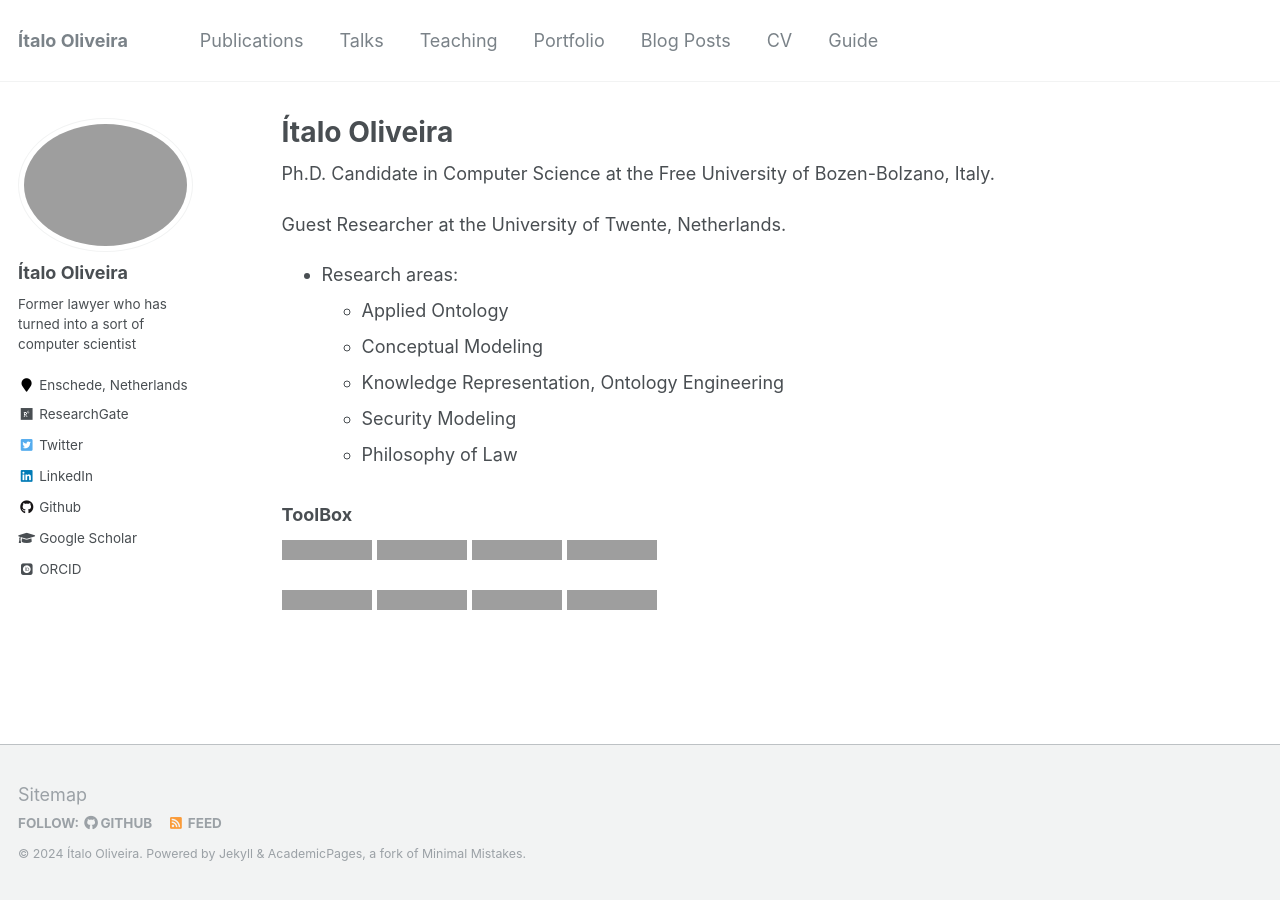
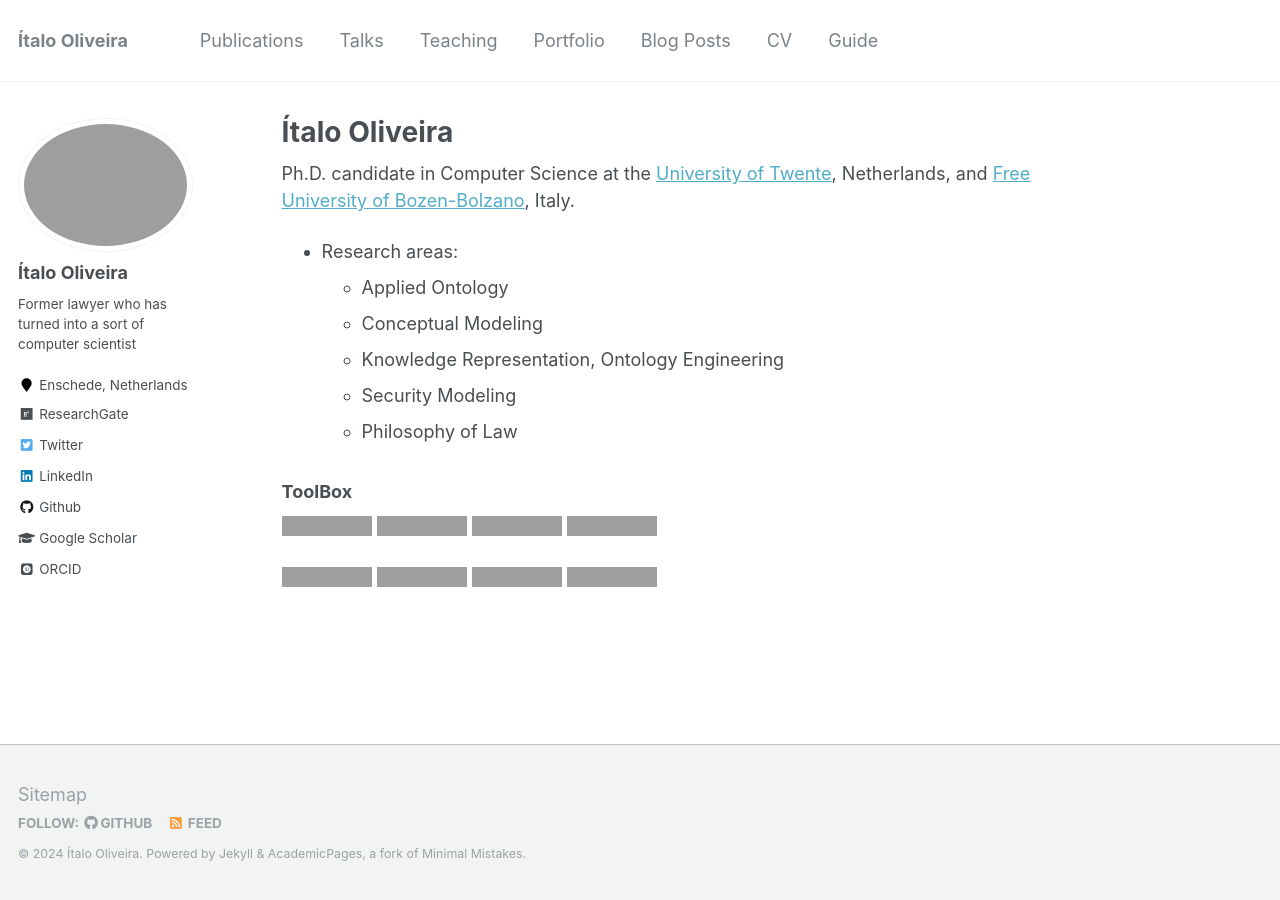
Before and after one commit to italojsoliveira/italojsoliveira.github.io, a Jekyll site: the page built from _pages/about.md, in a window 1280 px wide, cut to the strip 0-900 px from the top of the page. Built offline with Jekyll 4.4.1, drawn with Linux system fonts in a browser that asks for light colours; some web fonts are replaced; grey boxes are pictures that could not be loaded.

Commit message:
about update

```diff
--- a/_pages/about.md
+++ b/_pages/about.md
@@ -8,9 +8,7 @@ redirect_from:
   - /about.html
 ---
 
-Ph.D. Candidate in Computer Science at the Free University of Bozen-Bolzano, Italy.
-
-Guest Researcher at the University of Twente, Netherlands.
+Ph.D. candidate in Computer Science at the [University of Twente](https://people.utwente.nl/i.j.dasilvaoliveira), Netherlands, and [Free University of Bozen-Bolzano](https://www.unibz.it/en/faculties/engineering/phd-computer-science/phd-students/phd/42998-italo-jose-da-silva-oliveira), Italy.
 
 
 - Research areas:
```
